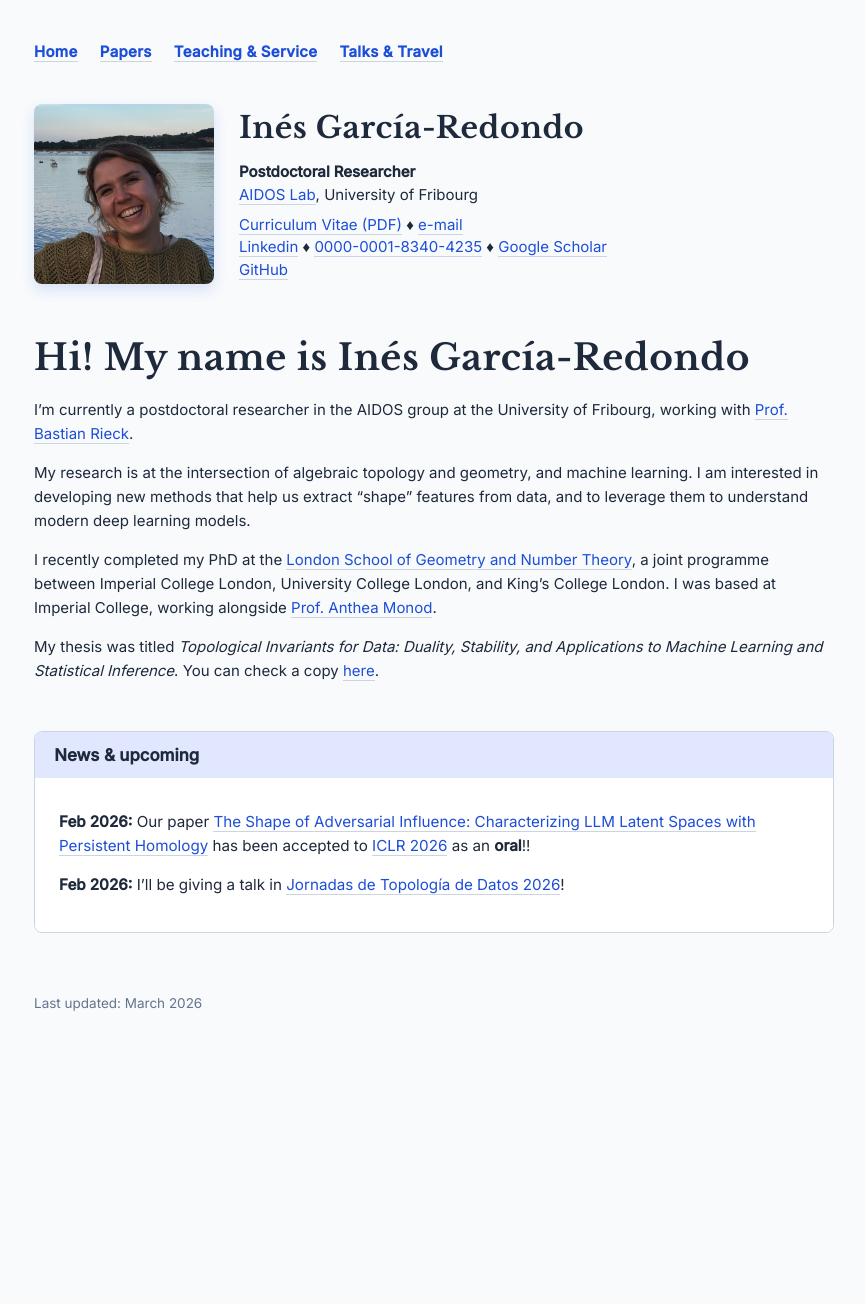
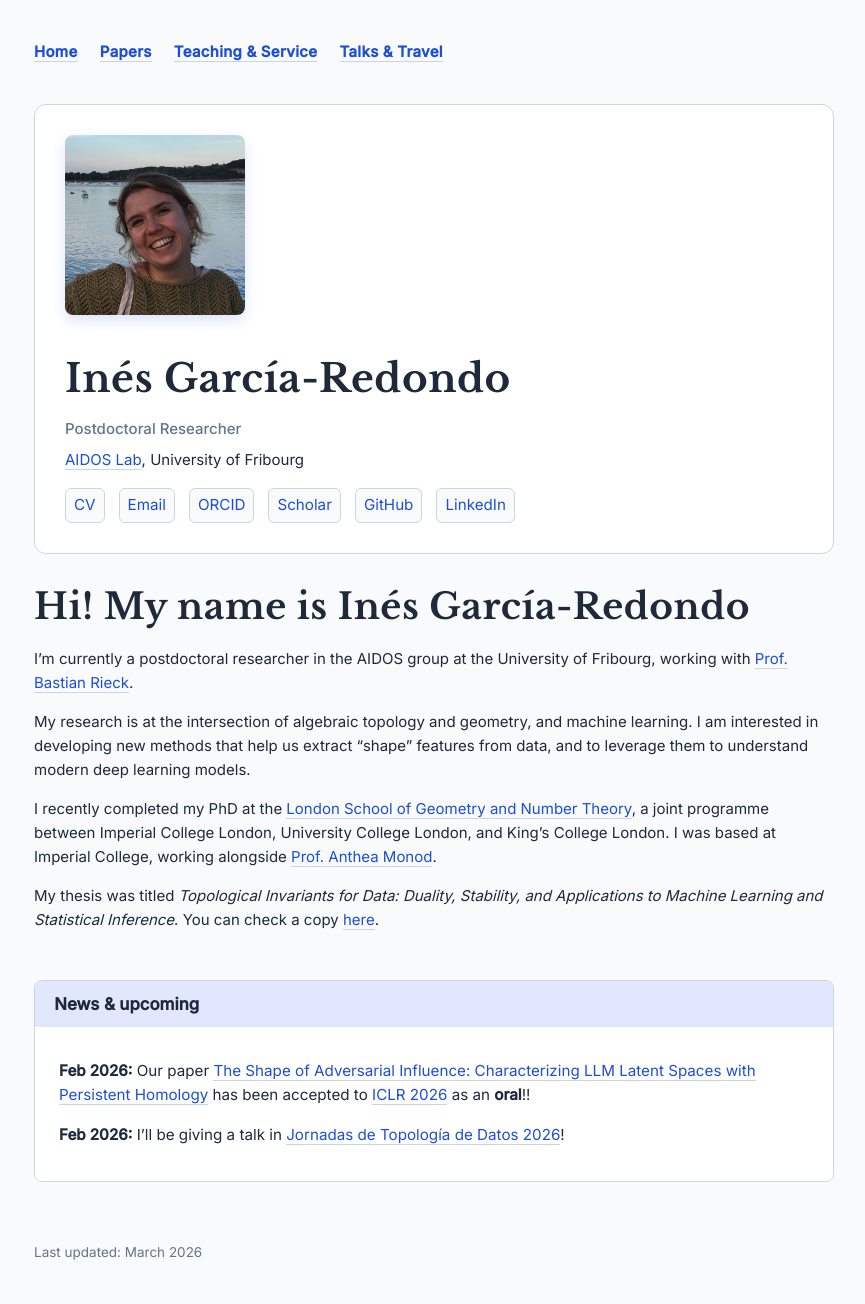
Before and after one commit to inesgare/inesgare.github.io, a Jekyll site: the page built from index.md, in a window 1280 px wide. Shown: the whole page, without its empty margins (206-1071 px from the left). Built offline with Jekyll 4.4.1, drawn with Linux system fonts in a browser that asks for light colours; before the commit the page ends 1055 px from its top, so only the background shows below that.

Commit message:
changed info block

```diff
--- a/_layouts/default.html
+++ b/_layouts/default.html
@@ -17,15 +17,18 @@
 
   <div class="profile-info">
     <h1>Inés García-Redondo</h1>
-    <p><strong>Postdoctoral Researcher</strong><br>
+    <p class="title">Postdoctoral Researcher</p>
        <a href="https://aidos.group/">AIDOS Lab</a>, University of Fribourg
     </p>
 
-    <p>
-      <a href="/docs/cv.pdf">Curriculum Vitae (PDF)</a> &diams; <a href="mailto:ines.garciaredondo@unifr.ch">e-mail</a><br>
-      <a href="https://www.linkedin.com/in/ines-garcia-redondo/">Linkedin</a> &diams; <a href="https://orcid.org/0000-0001-8340-4235">0000-0001-8340-4235</a> &diams; <a href="https://scholar.google.com">Google Scholar</a><br>
-      <a href="https://github.com/inesgare">GitHub</a><br>
-    </p>
+    <div class="contact-links">
+      <a href="/docs/cv.pdf">CV</a>
+      <a href="mailto:ines.garciaredondo@unifr.ch">Email</a>
+      <a href="https://orcid.org/0000-0001-8340-4235">ORCID</a>
+      <a href="https://scholar.google.com">Scholar</a>
+      <a href="https://github.com/inesgare">GitHub</a>
+      <a href="https://www.linkedin.com/in/ines-garcia-redondo/">LinkedIn</a>
+    </div>
   </div>
 </div>
 
--- a/style.css
+++ b/style.css
@@ -101,14 +101,39 @@ a:hover {
 }
 
 /* -----------------------------
+   Contact Links
+   ----------------------------- */
+
+.contact-links {
+  margin-top: 1rem;
+  display: flex;
+  flex-wrap: wrap;
+  gap: 14px;
+  font-size: 0.95rem;
+}
+
+.contact-links a {
+  padding: 4px 8px;
+  border-radius: 6px;
+  border: 1px solid #CBD5E1;
+  background-color: #F8FAFC;
+  transition: all 0.2s ease;
+}
+
+.contact-links a:hover {
+  background-color: #E0E7FF;
+  border-color: #3B82F6;
+}
+
+/* -----------------------------
    Profile block
    ----------------------------- */
 
 .profile-block {
-  display: flex;
-  align-items: flex-start;
-  gap: 25px;
-  margin-bottom: 40px;
+  background-color: #FFFFFF;
+  padding: 30px;
+  border-radius: 12px;
+  border: 1px solid #CBD5E1;
 }
 
 .profile-photo {
@@ -120,15 +145,20 @@ a:hover {
   box-shadow: 0 6px 14px rgba(29,78,216,0.15);
 }
 
-
 .profile-info h1 {
-  margin-top: 0;
-  font-size: 2em;
+  font-size: 2.6em;
+  margin-bottom: 0.2em;
 }
 
 .profile-info p {
   margin: 0.5em 0;
   line-height: 1.5;
+}
+
+.title {
+  font-weight: 500;
+  color: #64748B;
+  margin-bottom: 0.5em;
 }
 
 /* Responsive */
```
